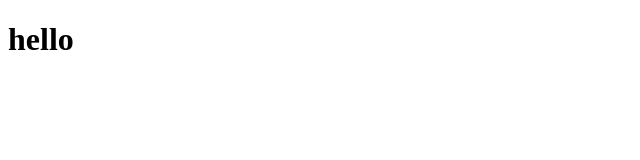
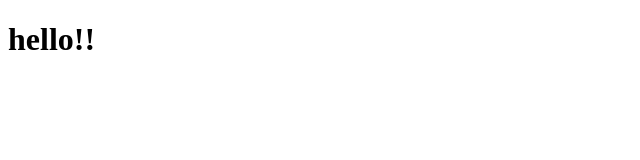
Before and after one commit to watching-dev/React_10_Nomadcoders, a Next.js app in the folder NextJS14/: page / in a window 1280 px wide. Shown: the top 160 px of the page, without its empty margins (0-640 px from the left). Built offline with nearby package versions, Linux system fonts and the light colour scheme.

Commit message:
[feat] about-us url 생성

```diff
--- /dev/null
+++ b/NextJS14/app/about-us/page.tsx
@@ -0,0 +1,3 @@
+export default function AboutUs() {
+  return <h1>About us</h1>;
+}
--- a/NextJS14/app/page.tsx
+++ b/NextJS14/app/page.tsx
@@ -1,3 +1,3 @@
-export default function Tomato() {
-  return <h1>hello</h1>;
+export default function Page() {
+  return <h1>hello!!</h1>;
 }
```
